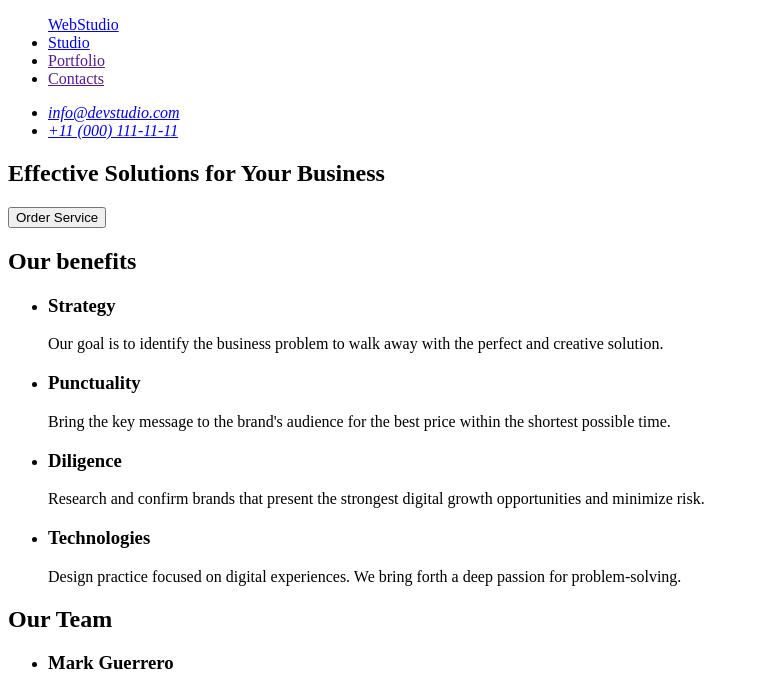
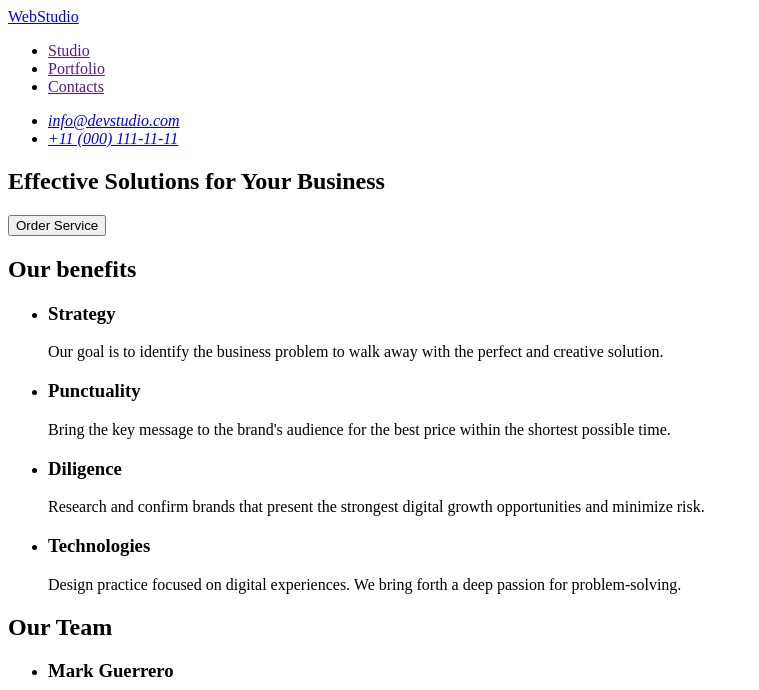
Before and after one commit to IegorCZ/goit-markup-hw-01, a plain HTML site: page index.html in a window 1280 px wide. Shown: the top 690 px of the page, without its empty margins (0-759 px from the left). Drawn offline with Linux system fonts and the light colour scheme.

Commit message:
Update index

```diff
--- a/index.html
+++ b/index.html
@@ -9,27 +9,17 @@
     <!-- ========HEADER======== -->
     <header>
       <nav>
+        <a href="./index.html">WebStudio</a>
         <ul>
-          <a href="./index.html">WebStudio</a>
-          <li>
-            <a href="./index.html">Studio</a>
-          </li>
-          <li>
-            <a href="">Portfolio</a>
-          </li>
-          <li>
-            <a href="">Contacts</a>
-          </li>
+          <li><a href="">Studio</a></li>
+          <li><a href="">Portfolio</a></li>
+          <li><a href="">Contacts</a></li>
         </ul>
       </nav>
       <address>
         <ul>
-          <li>
-            <a href="mailto:info@devstudio.com">info@devstudio.com</a>
-          </li>
-          <li>
-            <a href="tel:+110001111111">+11 (000) 111-11-11</a>
-          </li>
+          <li><a href="mailto:info@devstudio.com">info@devstudio.com</a></li>
+          <li><a href="tel:110001111111">+11 (000) 111-11-11</a></li>
         </ul>
       </address>
     </header>
```
